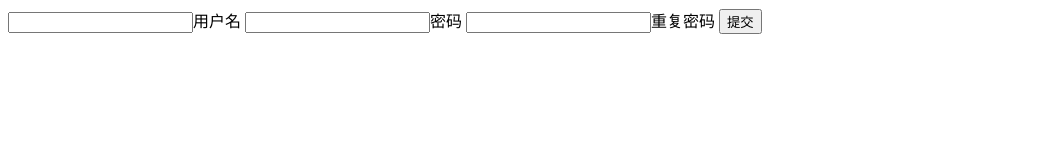
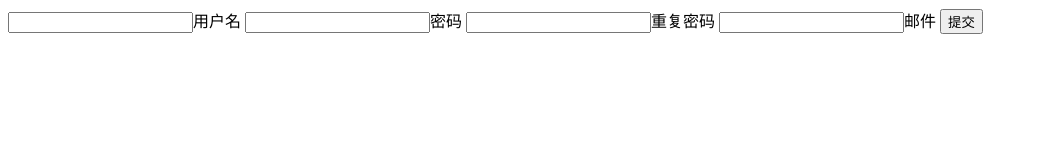
Before and after one commit to lychuan/homework, a plain HTML site: page login.html in a window 1280 px wide. Shown: the whole page, without its empty margins (0-1038 px from the left). Drawn offline with Linux system fonts and the light colour scheme.

Commit message:
login-email

```diff
--- a/login.html
+++ b/login.html
@@ -11,6 +11,7 @@
         <input type="text" name="username">用户名
         <input type="password" name="pwd">密码
         <input type="password" name="repass">重复密码
+        <input type="text" name="email">邮件
         <input type="button" value="提交">
     </form>
 </body>
```
